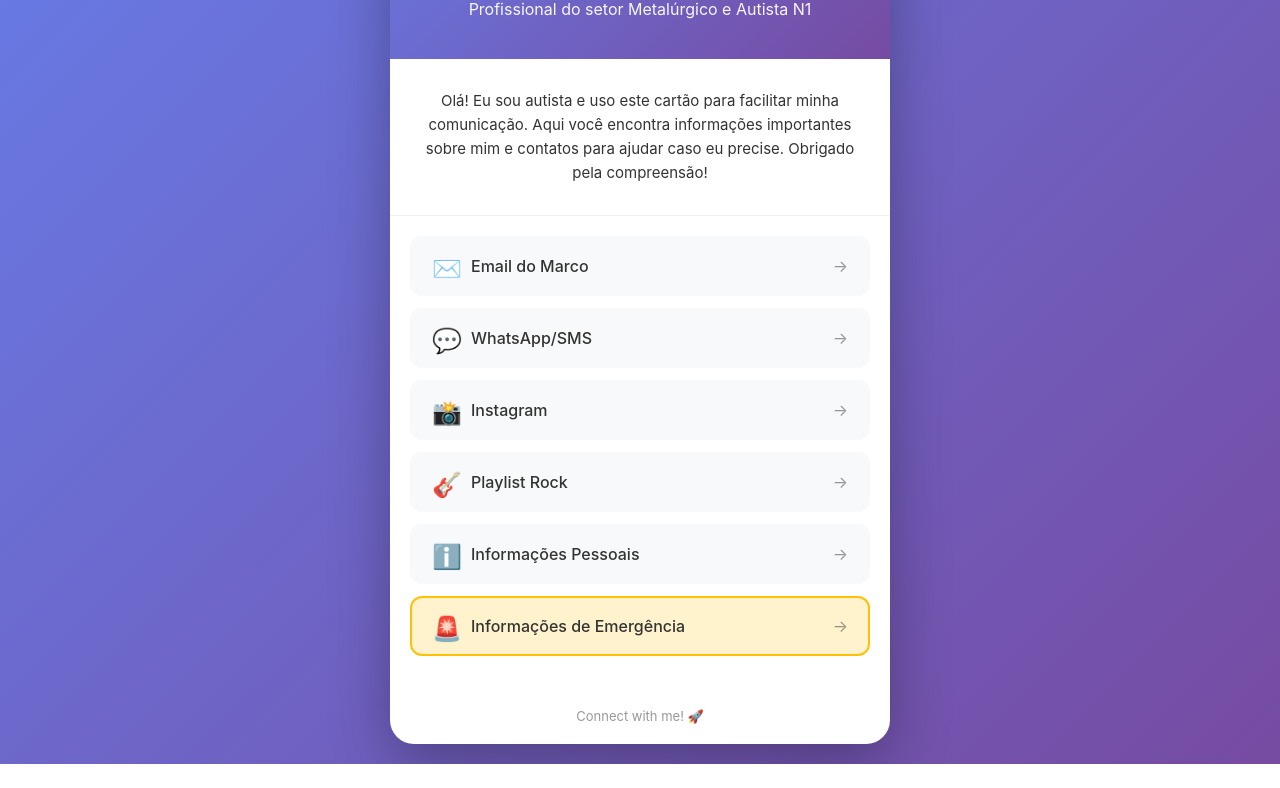
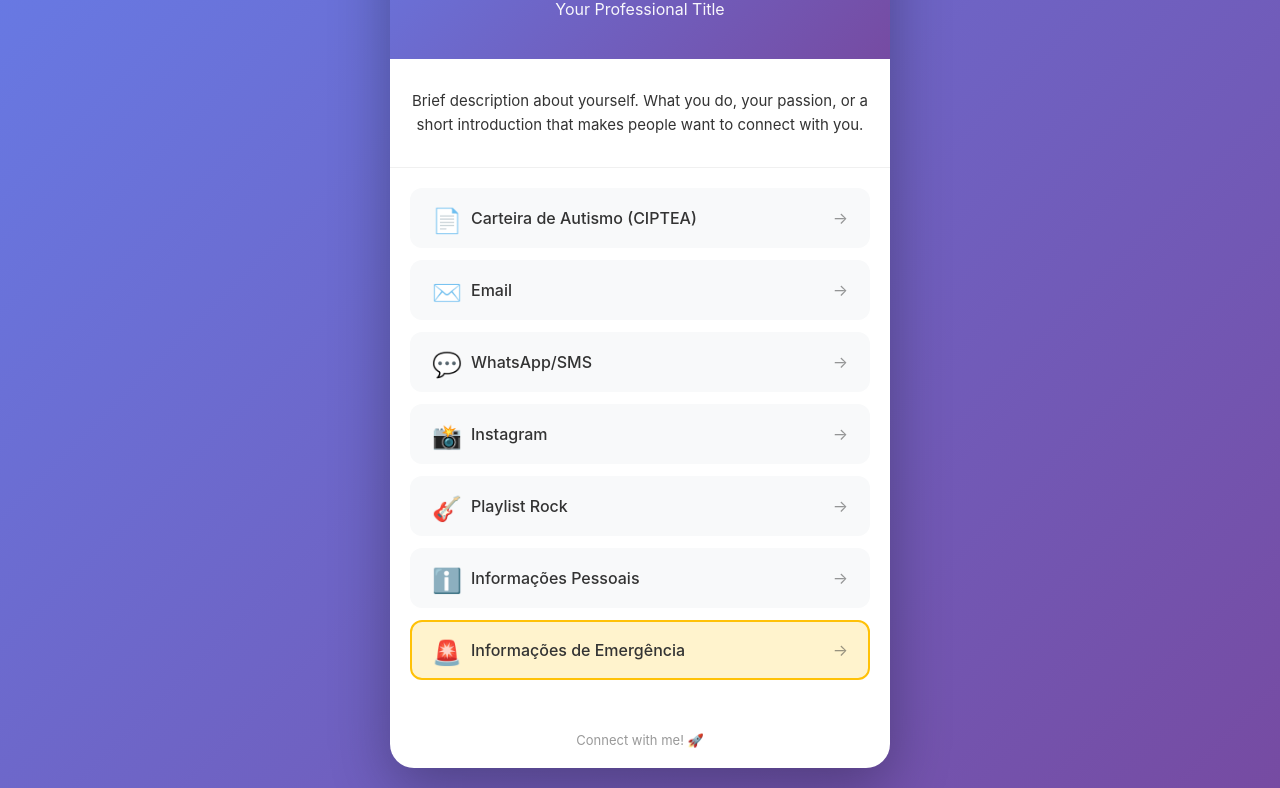
Before and after one commit to cheqaw/pro-au-si-ht-ssc-priv-lon, a plain HTML site: page index.html in a window 1280 px wide. Shown: the part 239-1027 px from the top of the page. Before the commit the page ends 1003 px from the top, so only its background shows below. Drawn offline with Linux system fonts and the light colour scheme.

Commit message:
Update index.html

```diff
--- a/index.html
+++ b/index.html
@@ -3,7 +3,7 @@
 <head>
     <meta charset="UTF-8">
     <meta name="viewport" content="width=device-width, initial-scale=1.0">
-    <title>Meu Perfil NFC</title>
+    <title>My Profile Card</title>
     <style>
         * {
             margin: 0;
@@ -456,21 +456,27 @@
         <div class="header">
             <img src="img.png" alt="Marco Aurelio da Silva" class="profile-img">
             <h1 class="name">Marco Aurelio da Silva</h1>
-            <p class="title">Profissional do setor Metalúrgico e Autista N1</p>
+            <p class="title">Your Professional Title</p>
         </div>
 
         <div class="bio">
-            Olá! Eu sou autista e uso este cartão para facilitar minha comunicação. Aqui você encontra informações importantes sobre mim e contatos para ajudar caso eu precise. Obrigado pela compreensão!
+            Brief description about yourself. What you do, your passion, or a short introduction that makes people want to connect with you.
         </div>
 
         <div class="links">
-            <a href="mailto:markinhooss@yahoo.com" class="link-item">
-                <span class="link-icon">✉️</span>
-                <span class="link-text">Email do Marco</span>
+            <a href="ciptea.pdf" class="link-item" target="_blank">
+                <span class="link-icon">📄</span>
+                <span class="link-text">Carteira de Autismo (CIPTEA)</span>
                 <span class="link-arrow">→</span>
             </a>
 
-            <a href="sms:+5543998421772" class="link-item">
+            <a href="mailto:your.email@example.com" class="link-item">
+                <span class="link-icon">✉️</span>
+                <span class="link-text">Email</span>
+                <span class="link-arrow">→</span>
+            </a>
+
+            <a href="sms:+5511999999999" class="link-item">
                 <span class="link-icon">💬</span>
                 <span class="link-text">WhatsApp/SMS</span>
                 <span class="link-arrow">→</span>
```
